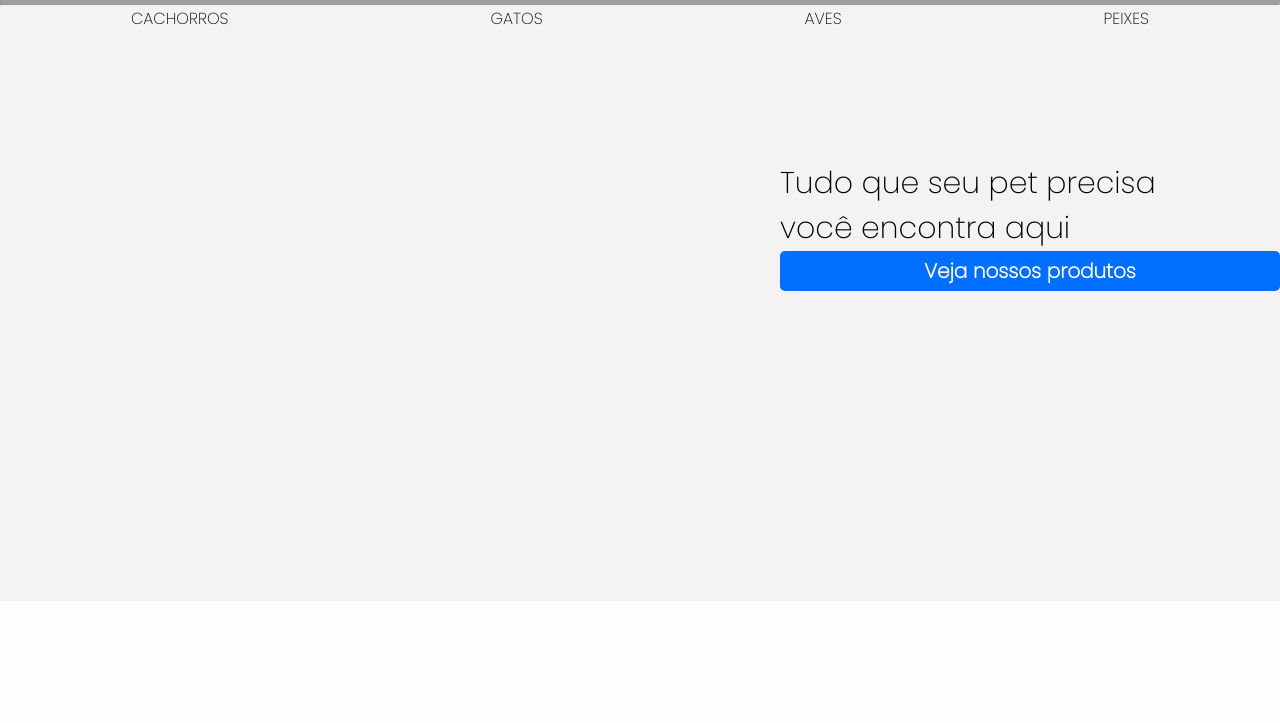
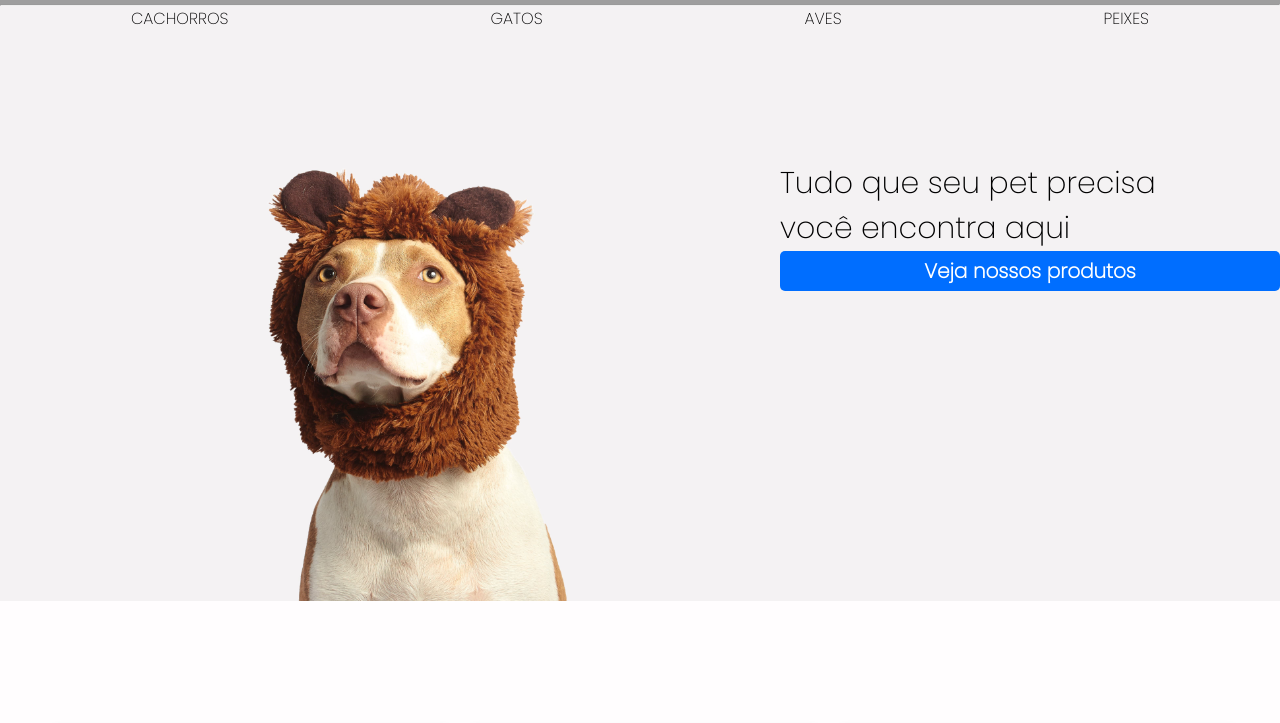
Before and after one commit to matheuss2112/Petshop, a plain HTML site: page petshop/index.html in a window 1280 px wide. Shown: the part 73-796 px from the top of the page. Drawn offline with Linux system fonts and the light colour scheme; the site is published under a folder, as on GitHub Pages, so addresses that start at the root find nothing; grey boxes are pictures that could not be loaded.

Commit message:
adicionando o background

```diff
--- a/petshop/css/main.css
+++ b/petshop/css/main.css
@@ -5,9 +5,9 @@ main{
 .bloco-propaganda{
     display: flex;
     justify-content: end;
-    background-image: url("/img/cachorro-leaocomprimida.jpg");
+    background-image: url("../img/cachorro-leaocomprimida.jpg");
     background-color: rgb(244, 242, 243);
-    background-position:center;
+    background-position: center;
     /* background-attachment: fixed; */
     background-size: contain;
     background-position: left center;
```
